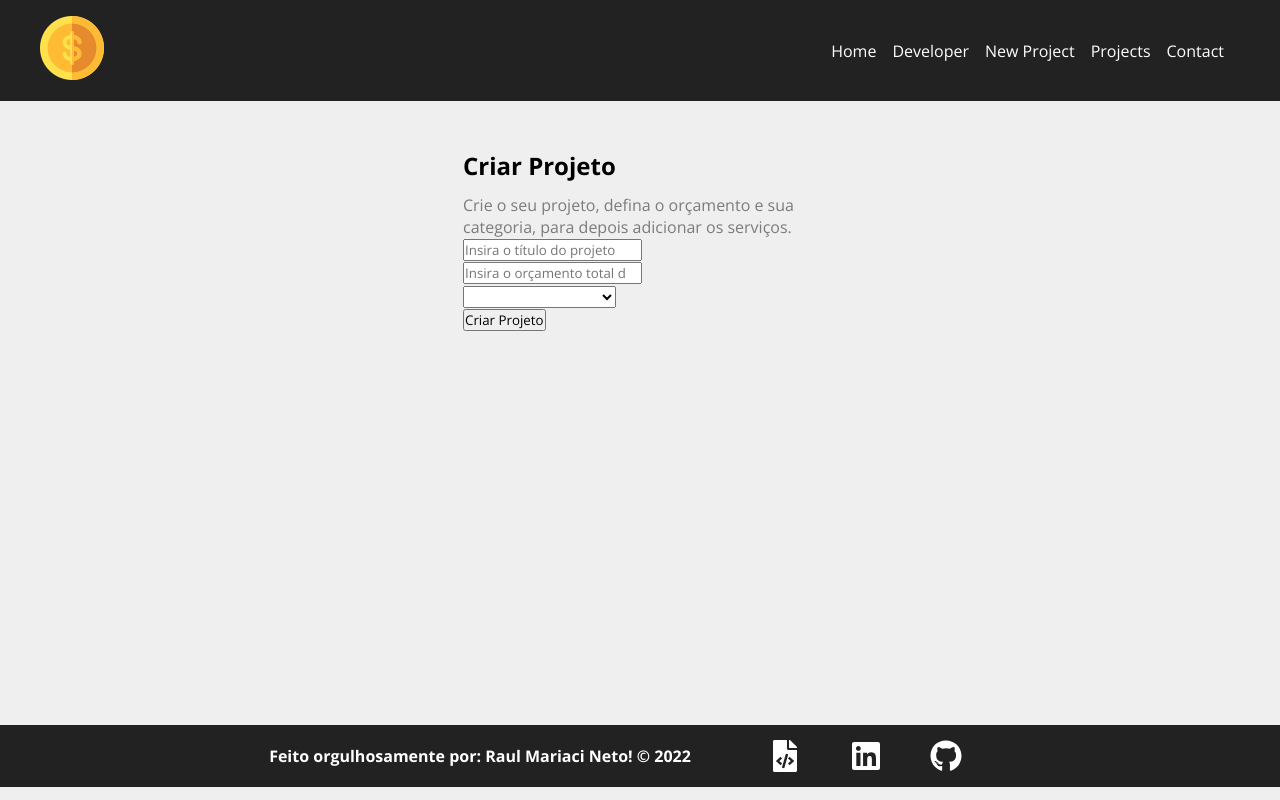
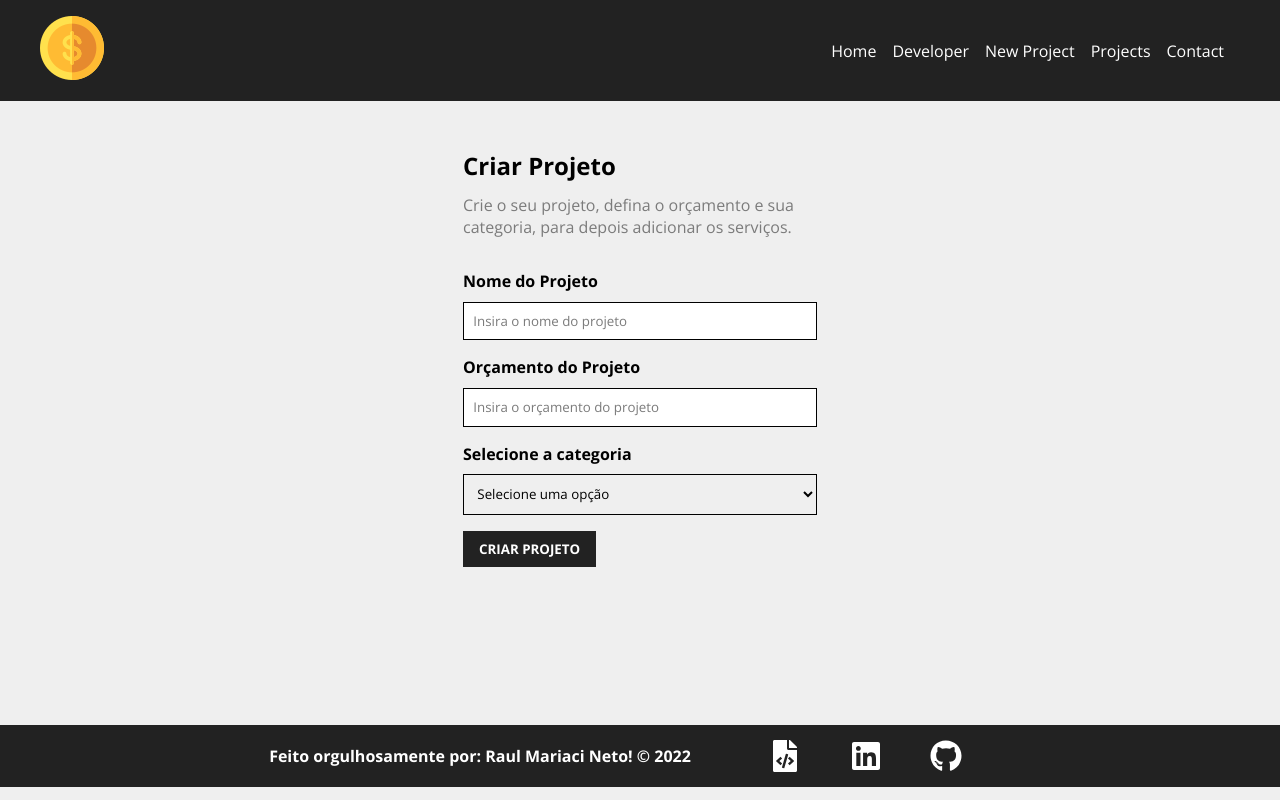
Before and after one commit to raulmn00/generic-manager, a React (Create React App) app: page /newproject in a window 1280 px wide. Built offline with nearby package versions, Linux system fonts and the light colour scheme.

Commit message:
componentiza o submit button e passa pelo pai o texto do botao para o filho

```diff
--- /dev/null
+++ b/src/components/form/Input.js
@@ -0,0 +1,26 @@
+import styles from "./Input.module.css";
+
+export default function Input({
+    type,
+    text,
+    name,
+    placeholder,
+    handleOnChange,
+    value,
+}) {
+    return (
+        <>
+            <div className={styles.formControl}>
+                <label htmlFor={name}>{text}</label>
+                <input
+                    type={type}
+                    name={name}
+                    id={name}
+                    placeholder={placeholder}
+                    onChange={handleOnChange}
+                    value={value}
+                />
+            </div>
+        </>
+    );
+}
--- /dev/null
+++ b/src/components/form/Input.module.css
@@ -0,0 +1,20 @@
+.formControl {
+    display: flex;
+    flex-direction: column;
+    margin-bottom: 1em;
+}
+
+.formControl label {
+    margin-bottom: 0.6em;
+    font-weight: bold;
+}
+
+.formControl input {
+    padding: 0.7em;
+    border-radius: 0;
+    border: solid 1px black;
+}
+
+.formControl input::placeholder {
+    color: #7b7b7b;
+}
--- /dev/null
+++ b/src/components/form/Select.js
@@ -0,0 +1,14 @@
+import styles from "./Select.module.css";
+
+export default function Select({ text, name, options, handleOnChange, value }) {
+    return (
+        <>
+            <div className={styles.selectControl}>
+                <label htmlFor={name}>{text}</label>
+                <select name={name} id={name}>
+                    <option>Selecione uma opção</option>
+                </select>
+            </div>
+        </>
+    );
+}
--- /dev/null
+++ b/src/components/form/Select.module.css
@@ -0,0 +1,16 @@
+.selectControl {
+    display: flex;
+    flex-direction: column;
+    margin-bottom: 1em;
+}
+
+.selectControl label {
+    margin-bottom: 0.6em;
+    font-weight: bold;
+}
+
+.selectControl select {
+    padding: 0.7em;
+    border-radius: 0;
+    border: solid 1px black;
+}
--- /dev/null
+++ b/src/components/form/SubmitButton.js
@@ -0,0 +1,11 @@
+import styles from "./SubmitButton.module.css";
+
+export default function SubmitButton({text}) {
+    return (
+        <>
+            <div>
+                <button className={styles.submitButtonControl}>{text}</button>
+            </div>
+        </>
+    );
+}
--- /dev/null
+++ b/src/components/form/SubmitButton.module.css
@@ -0,0 +1,14 @@
+.submitButtonControl {
+    background-color: #222;
+    color: #fff;
+    font-weight: bold;
+    text-transform: uppercase;
+    cursor: pointer;
+    padding: .7em 1.2em;
+    border: none;
+    transition: 0.5s;
+}
+
+.submitButtonControl:hover{
+    color:#ffbb33;
+}
--- a/src/components/pages/NewProject.js
+++ b/src/components/pages/NewProject.js
@@ -11,7 +11,7 @@
                     depois adicionar os serviços.
                 </p>
                 <div>
-                    <ProjectForm />
+                    <ProjectForm btnText="Criar Projeto" />
                 </div>
             </section>
         </>
--- a/src/components/project/ProjectForm.js
+++ b/src/components/project/ProjectForm.js
@@ -1,25 +1,27 @@
-export default function ProjectForm() {
+import styles from "./ProjectForm.module.css";
+import Input from "../form/Input";
+import Select from "../form/Select";
+import SubmitButton from "../form/SubmitButton";
+
+export default function ProjectForm({btnText}) {
     return (
         <>
-            <form>
-                <div>
-                    <input
-                        type="text"
-                        placeholder="Insira o título do projeto"
-                    />
-                </div>
-                <div>
-                    <input
-                        type="number"
-                        placeholder="Insira o orçamento total do projeto"
-                    />
-                </div>
-                <div>
-                    <select name="category_id">
-                        <option disabled>Selecione a categoria</option>
-                    </select>
-                </div>
-                <input type="submit" value="Criar Projeto" />
+            <form className={styles.form}>
+                <Input
+                    type="text"
+                    text="Nome do Projeto"
+                    name="name"
+                    placeholder="Insira o nome do projeto"
+                />
+
+                <Input
+                    type="number"
+                    text="Orçamento do Projeto"
+                    name="budget"
+                    placeholder="Insira o orçamento do projeto"
+                />
+                <Select name="category_id" text="Selecione a categoria" />
+                <SubmitButton text={btnText} />
             </form>
         </>
     );
--- /dev/null
+++ b/src/components/project/ProjectForm.module.css
@@ -0,0 +1,4 @@
+.form {
+    width: 100%;
+    margin: 2em 0;
+}
```
